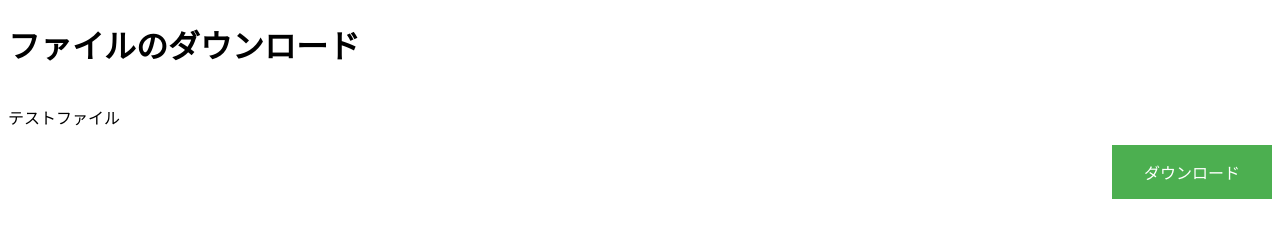
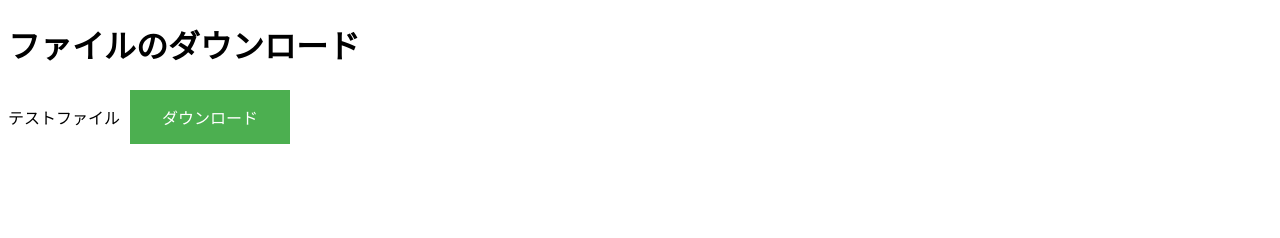
Before and after one commit to auticHub/web, a plain HTML site: page index.html in a window 1280 px wide. Drawn offline with Linux system fonts and the light colour scheme.

Commit message:
編集3_ダウンロードボタン配置変更2

```diff
--- a/index.html
+++ b/index.html
@@ -4,7 +4,7 @@
   <title>ダウンロードページ</title>
   <style>
     .download-button {
-      background-color: #4CAF50; /* Green */
+      background-color: #4CAF50;
       border: none;
       color: white;
       padding: 15px 32px;
@@ -13,11 +13,11 @@
       display: inline-block;
       font-size: 16px;
       cursor: pointer;
-      float: right; /* ボタンを右に寄せる */
-      margin-left: 20px; /* 左側に少しスペースを作る */
+      margin-left: 10px; /* 説明文との間隔を調整 */
     }
     .container {
-      overflow: auto; /* floatをクリア */
+      display: flex;
+      align-items: center; /* 垂直方向中央揃え */
     }
   </style>
 </head>
```
